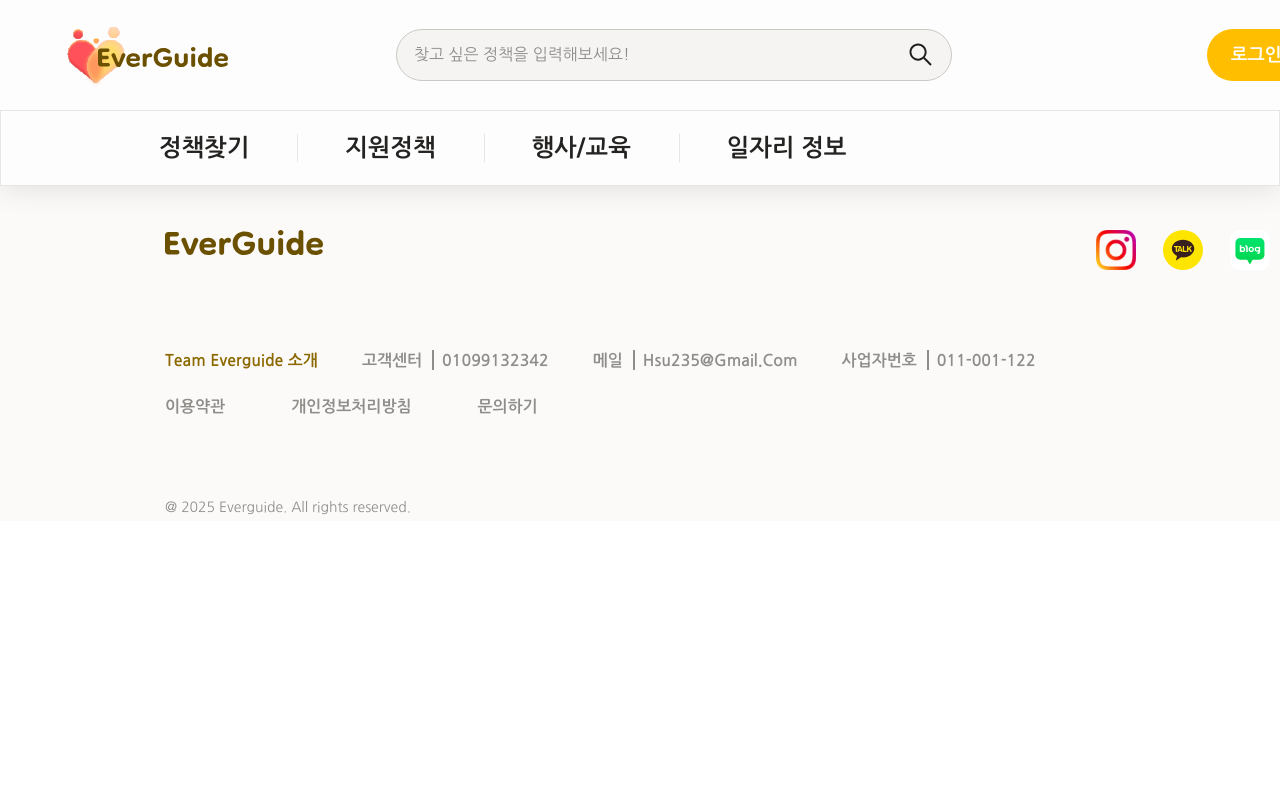
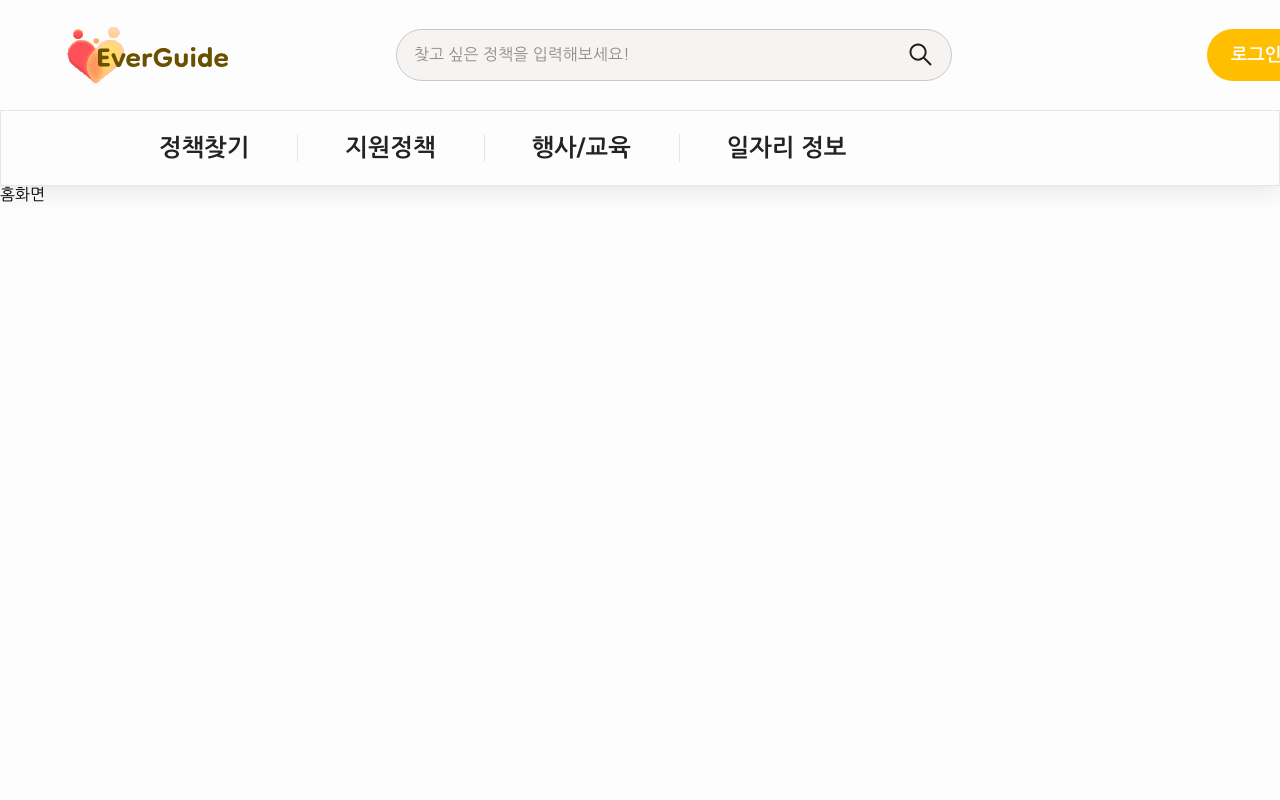
Before and after one commit to Everguide2/Everguide-client, a React (Vite) app: page / in a window 1280 px wide. Shown: the top 800 px of the page. Built offline with nearby package versions, Linux system fonts and the light colour scheme.

Commit message:
[feat]:홈화면 페이지 초기 설정

```diff
--- /dev/null
+++ b/src/pages/home/ui/Home.jsx
@@ -0,0 +1,11 @@
+import React from "react";
+
+const Home = () => {
+  return (
+    <div>
+      <p>홈화면</p>
+    </div>
+  );
+};
+
+export default Home;
--- a/src/routes/pagePath.js
+++ b/src/routes/pagePath.js
@@ -1,6 +1,7 @@
 export const pagePath = {
-  FIND : 'find',
-  SUPPORT : 'support',
-  EVENT : 'event',
-  WORK : 'work',
-}
+  HOME: "home",
+  FIND: "find",
+  SUPPORT: "support",
+  EVENT: "event",
+  WORK: "work",
+};
--- a/src/routes/routes.jsx
+++ b/src/routes/routes.jsx
@@ -1,14 +1,18 @@
 import RootLayout from "../layout/rootLayout";
-import {pagePath} from "./pagePath.js";
+import Home from "../pages/home/ui/Home.jsx";
+import { pagePath } from "./pagePath.js";
 
-const routes =  [
+const routes = [
   {
-    path: '/',
+    path: "/",
     element: <RootLayout />,
-    children: [{
-    }],
+    children: [
+      {
+        index: true,
+        element: <Home />,
+      },
+    ],
   },
-]
-
+];
 
 export default routes;
```
Also changed, not shown: src/pages/home/ui/style.js (added).
